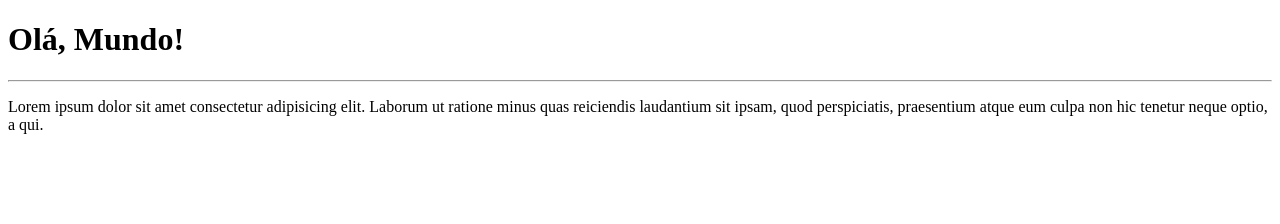
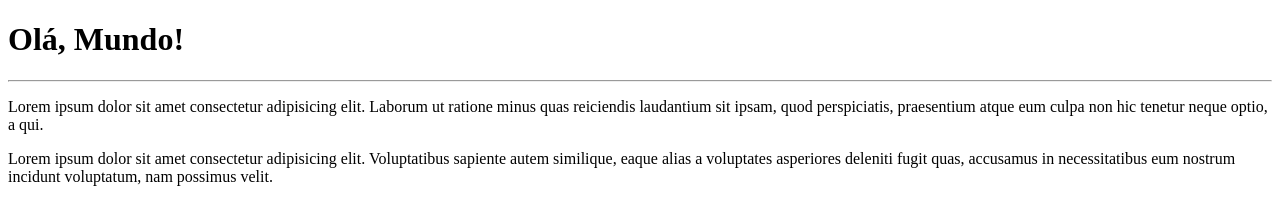
Before and after one commit to print-MarcoAurelio/Ola-Mundo, a plain HTML site: page site-exemplo/index.html in a window 1280 px wide. Drawn offline with Linux system fonts and the light colour scheme.

Commit message:
adicionei um parágrafo

```diff
--- a/site-exemplo/index.html
+++ b/site-exemplo/index.html
@@ -9,5 +9,6 @@
     <h1>Olá, Mundo!</h1>
     <hr>
     <p>Lorem ipsum dolor sit amet consectetur adipisicing elit. Laborum ut ratione minus quas reiciendis laudantium sit ipsam, quod perspiciatis, praesentium atque eum culpa non hic tenetur neque optio, a qui.</p>
+    <p>Lorem ipsum dolor sit amet consectetur adipisicing elit. Voluptatibus sapiente autem similique, eaque alias a voluptates asperiores deleniti fugit quas, accusamus in necessitatibus eum nostrum incidunt voluptatum, nam possimus velit.</p>
 </body>
 </html>
```
